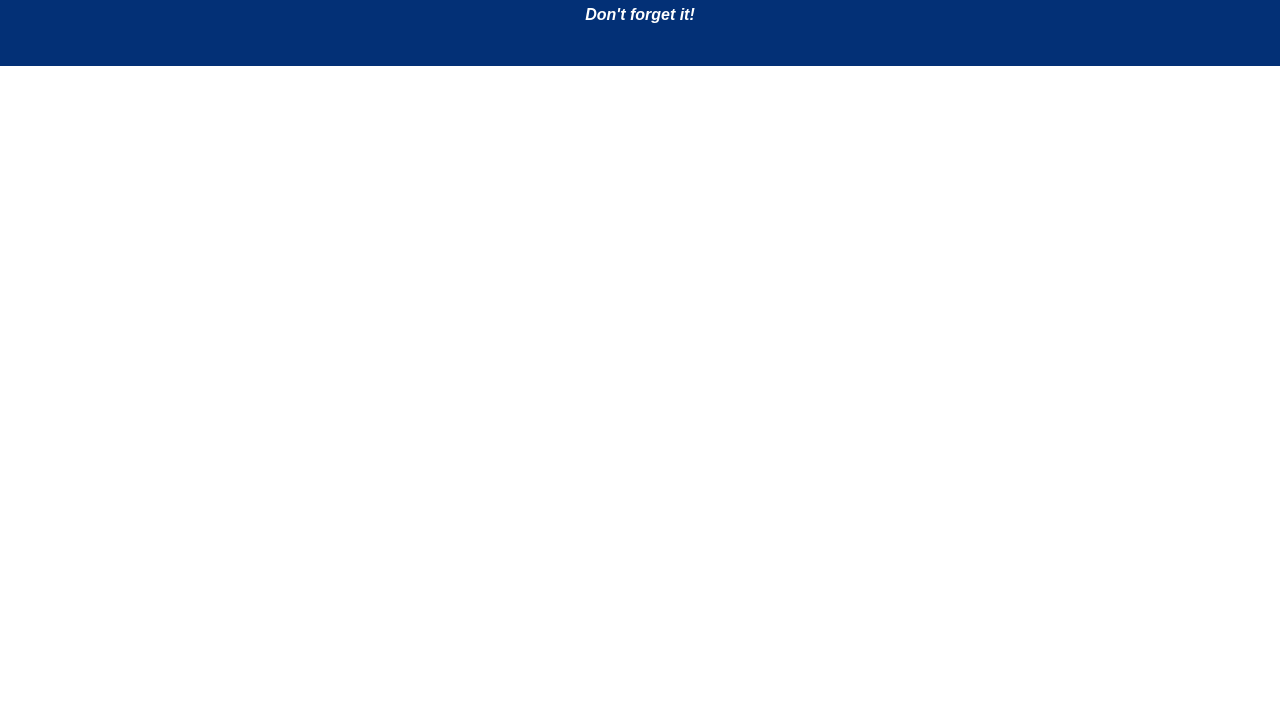
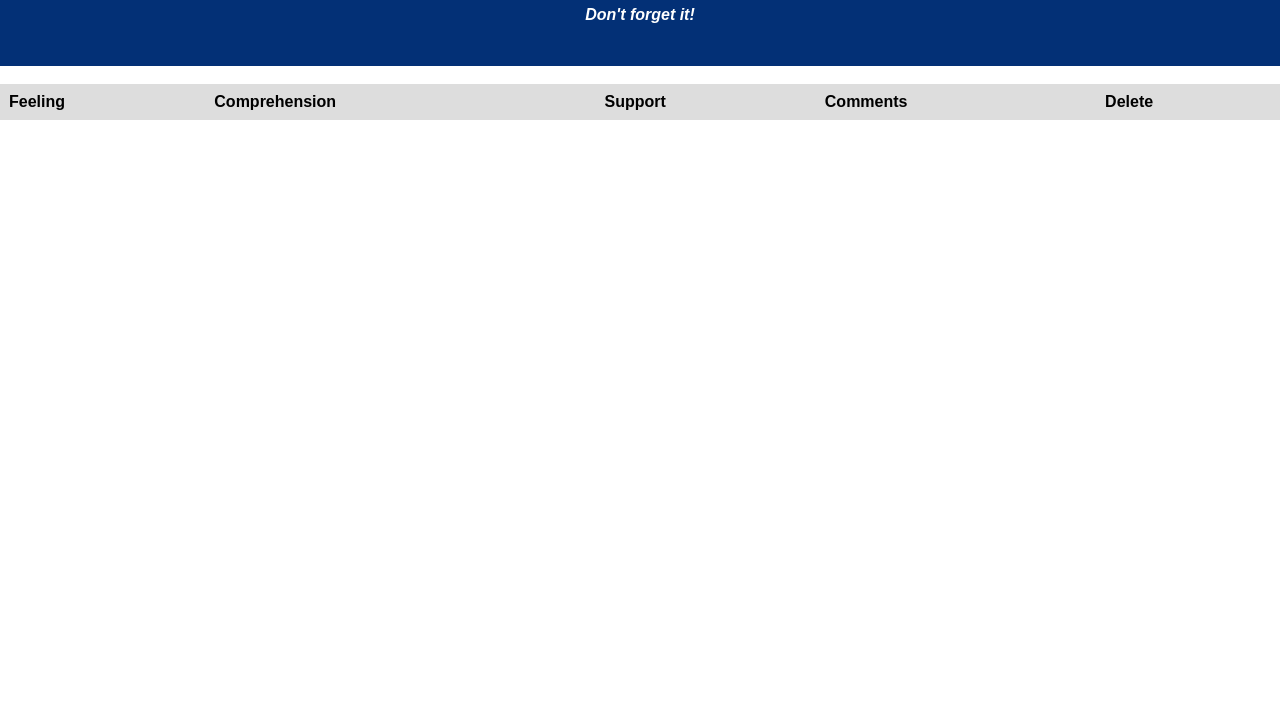
Before and after one commit to astrangethao/redux-feedback-loop, a React app: page /#/admin in a window 1280 px wide. Shown: the part 79-800 px from the top of the page. Built offline with nearby package versions, Linux system fonts and the light colour scheme.

Commit message:
setup an admin component

```diff
--- /dev/null
+++ b/src/components/AdminPage/AdminPage.js
@@ -0,0 +1,27 @@
+import React, { Component } from "react";
+import axios from "axios";
+
+class AdminPage extends Component {
+  render() {
+    return (
+      <div>
+        <table>
+          <thead>
+            <tr>
+              <th>Feeling</th>
+              <th>Comprehension</th>
+              <th>Support</th>
+              <th>Comments</th>
+              <th>Delete</th>
+            </tr>
+          </thead>
+          <tbody>
+            <tr></tr>
+          </tbody>
+        </table>
+      </div>
+    );
+  }
+}
+
+export default AdminPage;
--- a/src/components/App/App.css
+++ b/src/components/App/App.css
@@ -1,3 +1,21 @@
+table {
+  background-color: #dddddd;
+  font-family: arial, sans-serif;
+  border-collapse: collapse;
+  width: 100%;
+}
+
+td,
+th {
+  border: 1px solid #dddddd;
+  text-align: left;
+  padding: 8px;
+}
+
+tr:nth-child(even) {
+  background-color: #dddddd;
+}
+
 .App {
   text-align: center;
 }
--- a/src/components/App/App.js
+++ b/src/components/App/App.js
@@ -7,6 +7,7 @@ import SupportPage from "../SupportPage/SupportPage";
 import CommentPage from "../CommentPage/CommentPage";
 import ReviewPage from "../ReviewPage/ReviewPage";
 import SubmissionPage from "../SubmissionPage/SubmissionPage";
+import AdminPage from "../AdminPage/AdminPage";
 
 class App extends Component {
   render() {
@@ -27,6 +28,7 @@ class App extends Component {
           <Route exact path="/comment" component={CommentPage} />
           <Route exact path="/review" component={ReviewPage} />
           <Route exact path="/submission" component={SubmissionPage} />
+          <Route exact path="/admin" component={AdminPage} />
         </Router>
       </div>
     );
```
